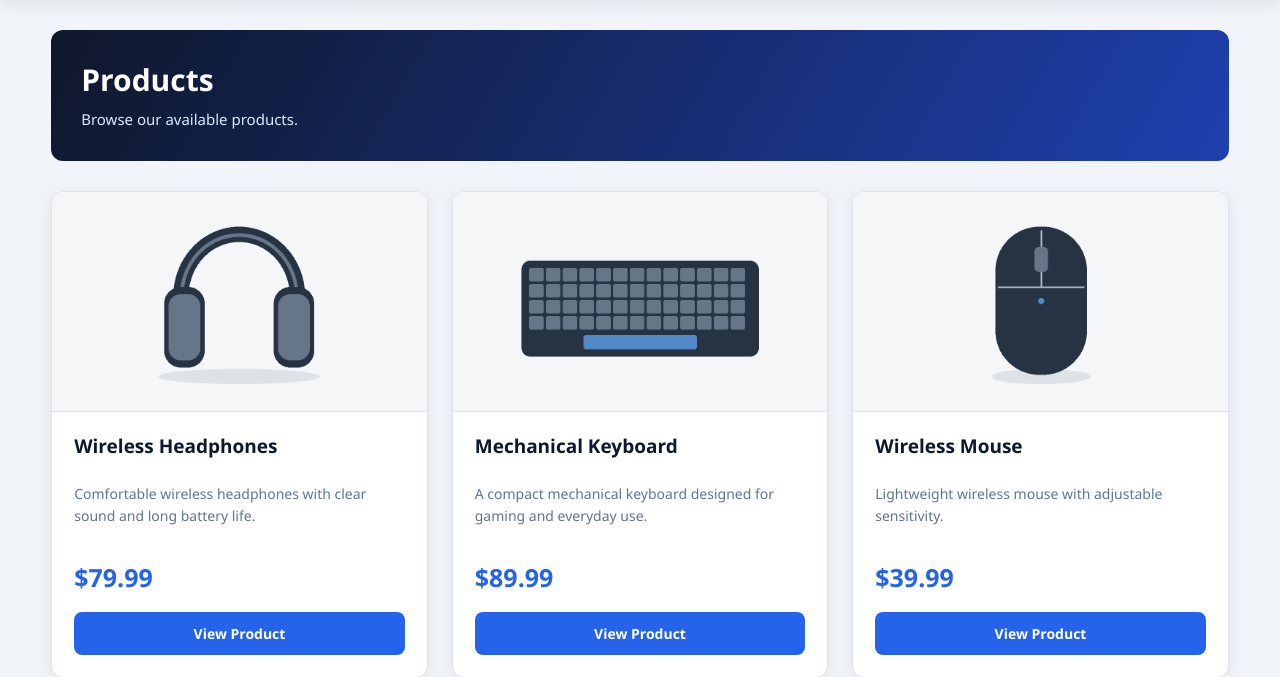
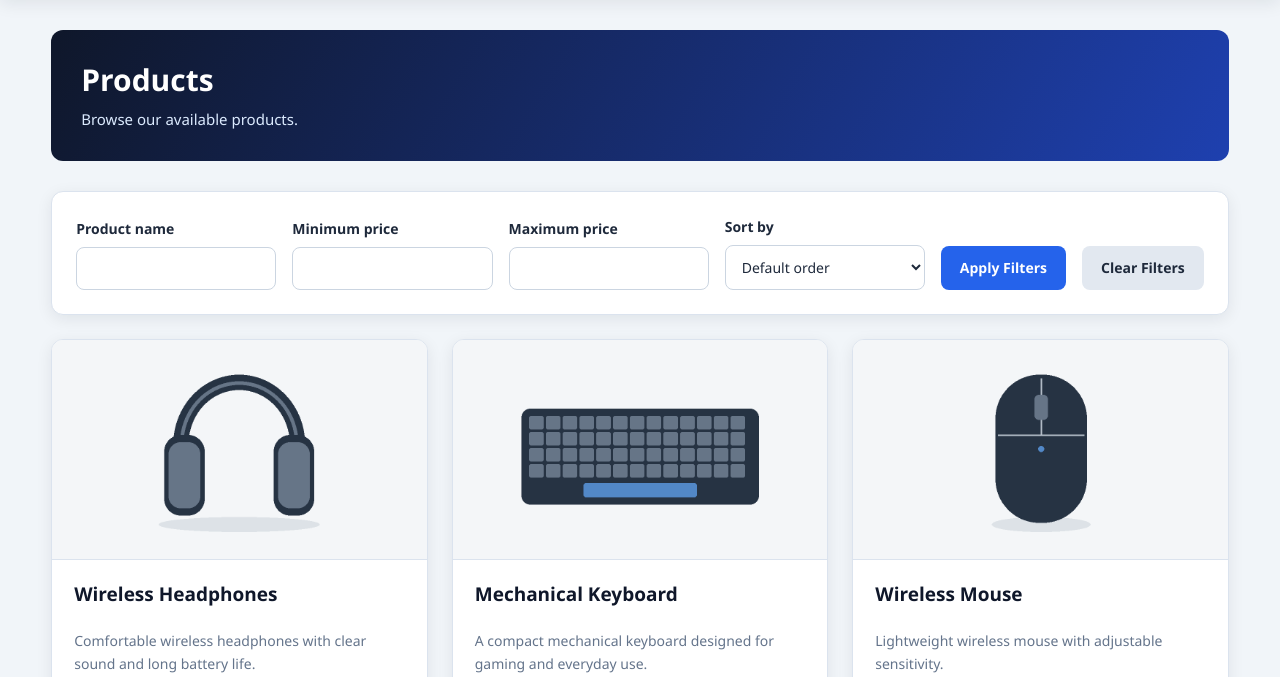
Before and after one commit to KyleFernandes13/CP317B-Project-Group5, a Flask app: page /products in a window 1280 px wide. Shown: the part 81-758 px from the top of the page. Run offline with Flask 3, Linux system fonts and the light colour scheme; the visitor is signed in with stand-in values (Sample User, id 1); data comes from the database, SQL or seed files in the repository.

Commit message:
Implement product search and price filtering

```diff
--- a/app.py
+++ b/app.py
@@ -7,6 +7,7 @@ import secrets
 import sqlite3
 from decimal import Decimal, InvalidOperation
 from functools import wraps
+from math import isfinite
 from pathlib import Path
 
 from flask import (
@@ -120,14 +121,33 @@ def add_sample_products():
         connection.close()
 
 
-def get_products():
-    """Return the current product catalogue."""
+def get_products(search="", min_price=None, max_price=None, sort="default"):
+    """Return products matching the catalogue filters."""
+    query = "SELECT * FROM products WHERE 1 = 1"
+    parameters = []
+
+    if search:
+        query += " AND instr(lower(name), lower(?)) > 0"
+        parameters.append(search)
+
+    if min_price is not None:
+        query += " AND price >= ?"
+        parameters.append(min_price)
+
+    if max_price is not None:
+        query += " AND price <= ?"
+        parameters.append(max_price)
+
+    sort_options = {
+        "default": "id",
+        "price_asc": "price ASC, id ASC",
+        "price_desc": "price DESC, id ASC"
+    }
+    query += " ORDER BY " + sort_options.get(sort, "id")
     connection = get_db_connection()
 
     try:
-        return connection.execute(
-            "SELECT * FROM products ORDER BY id"
-        ).fetchall()
+        return connection.execute(query, parameters).fetchall()
 
     finally:
         connection.close()
@@ -236,11 +256,50 @@ def product_image_url(filename):
 @app.route("/products")
 @login_required
 def product_catalogue():
-    """Display available products."""
+    """Display products with optional name, price, and sort filters."""
+    search = request.args.get("search", "").strip()
+    min_price_text = request.args.get("min_price", "").strip()
+    max_price_text = request.args.get("max_price", "").strip()
+    sort = request.args.get("sort", "default")
+    error = None
+    min_price = None
+    max_price = None
+
+    if sort not in ("default", "price_asc", "price_desc"):
+        sort = "default"
+
+    try:
+        if min_price_text:
+            min_price = float(min_price_text)
+
+        if max_price_text:
+            max_price = float(max_price_text)
+
+        for price in (min_price, max_price):
+            if price is not None and (not isfinite(price) or price < 0):
+                error = "Prices must be non-negative numbers."
+
+        if error is None and min_price is not None and max_price is not None:
+            if min_price > max_price:
+                error = "Minimum price cannot be greater than maximum price."
+
+    except ValueError:
+        error = "Prices must be non-negative numbers."
+
+    products = []
+
+    if error is None:
+        products = get_products(search, min_price, max_price, sort)
+
     return render_template(
         "products.html",
-        products=get_products()
-    )
+        products=products,
+        search=search,
+        min_price=min_price_text,
+        max_price=max_price_text,
+        sort=sort,
+        error=error
+    ), 400 if error else 200
 
 
 @app.route("/products/<int:product_id>")
--- a/static/css/style.css
+++ b/static/css/style.css
@@ -1047,3 +1047,31 @@ table tbody tr:hover {
         transform: none;
     }
 }
+
+/* Product Search and Filtering */
+
+.catalogue-filters {
+    display: flex;
+    flex-wrap: wrap;
+    align-items: flex-end;
+    gap: 16px;
+    padding: 24px;
+    margin-bottom: 24px;
+    background: var(--surface);
+    border: 1px solid var(--border);
+    border-radius: var(--radius);
+    box-shadow: var(--shadow);
+}
+
+.catalogue-filter-field {
+    display: flex;
+    flex-direction: column;
+    gap: 6px;
+    flex: 1 1 160px;
+    min-width: 0;
+}
+
+.catalogue-filter-field input,
+.catalogue-filter-field select {
+    width: 100%;
+}
--- a/templates/products.html
+++ b/templates/products.html
@@ -69,6 +69,70 @@
 
         </section>
 
+        <form
+            class="catalogue-filters"
+            action="{{ url_for('product_catalogue') }}"
+            method="get"
+        >
+            <div class="catalogue-filter-field">
+                <label for="search">Product name</label>
+                <input
+                    type="search"
+                    id="search"
+                    name="search"
+                    value="{{ search }}"
+                >
+            </div>
+
+            <div class="catalogue-filter-field">
+                <label for="min-price">Minimum price</label>
+                <input
+                    type="number"
+                    id="min-price"
+                    name="min_price"
+                    value="{{ min_price }}"
+                    min="0"
+                    step="any"
+                >
+            </div>
+
+            <div class="catalogue-filter-field">
+                <label for="max-price">Maximum price</label>
+                <input
+                    type="number"
+                    id="max-price"
+                    name="max_price"
+                    value="{{ max_price }}"
+                    min="0"
+                    step="any"
+                >
+            </div>
+
+            <div class="catalogue-filter-field">
+                <label for="sort">Sort by</label>
+                <select id="sort" name="sort">
+                    <option value="default" {% if sort == "default" %}selected{% endif %}>
+                        Default order
+                    </option>
+                    <option value="price_asc" {% if sort == "price_asc" %}selected{% endif %}>
+                        Price: Low to High
+                    </option>
+                    <option value="price_desc" {% if sort == "price_desc" %}selected{% endif %}>
+                        Price: High to Low
+                    </option>
+                </select>
+            </div>
+
+            <button type="submit" class="button">Apply Filters</button>
+            <a class="button button-secondary" href="{{ url_for('product_catalogue') }}">
+                Clear Filters
+            </a>
+        </form>
+
+        {% if error %}
+            <p class="error-message" role="alert">{{ error }}</p>
+        {% endif %}
+
         <section class="product-grid">
 
             {% for product in products %}
@@ -121,7 +185,13 @@
 
             {% else %}
 
-                <p>No products are currently available.</p>
+                {% if not error %}
+                    {% if search or min_price or max_price %}
+                        <p>No products match your search or price filters.</p>
+                    {% else %}
+                        <p>No products are currently available.</p>
+                    {% endif %}
+                {% endif %}
 
             {% endfor %}
 
```
